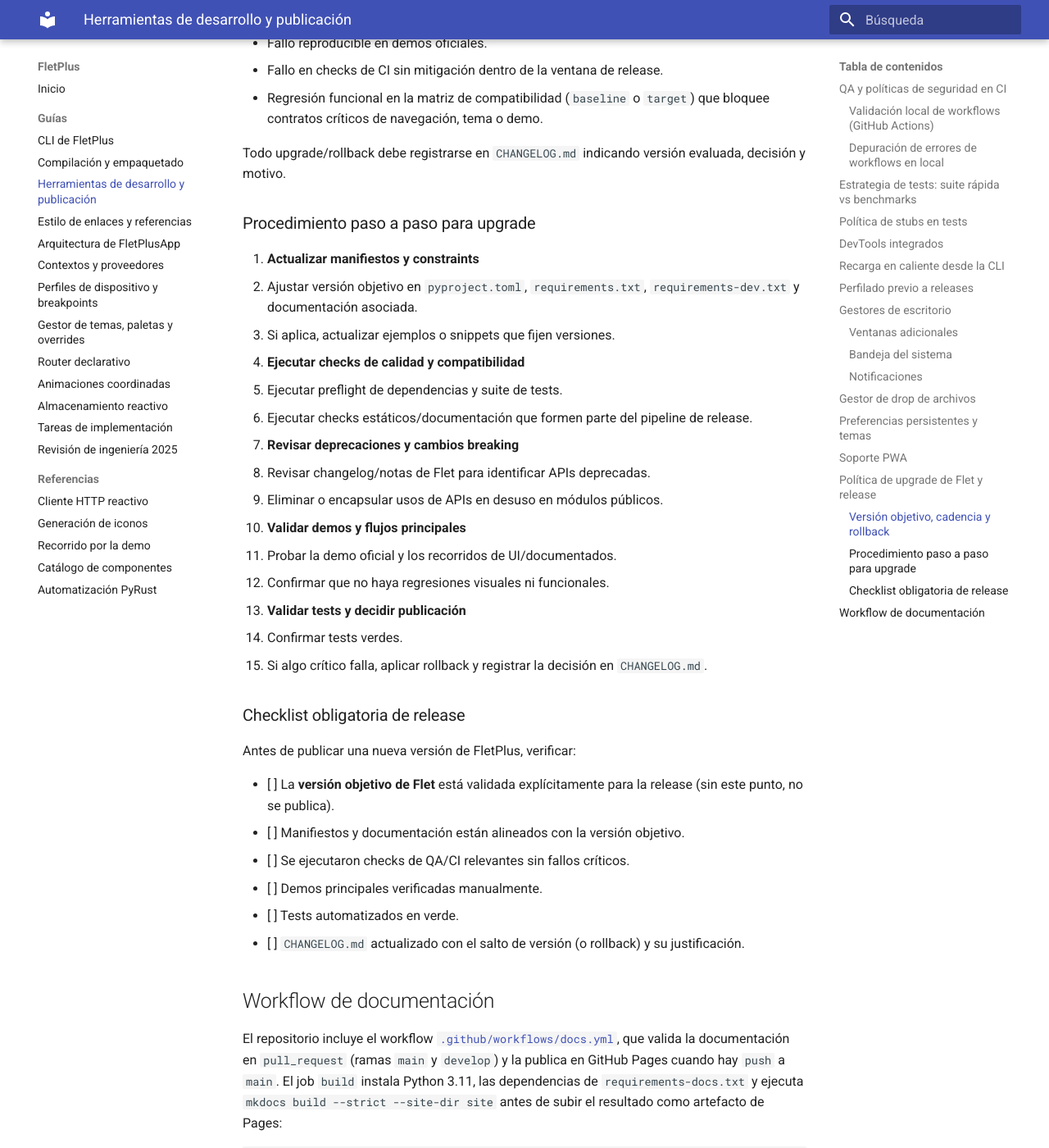
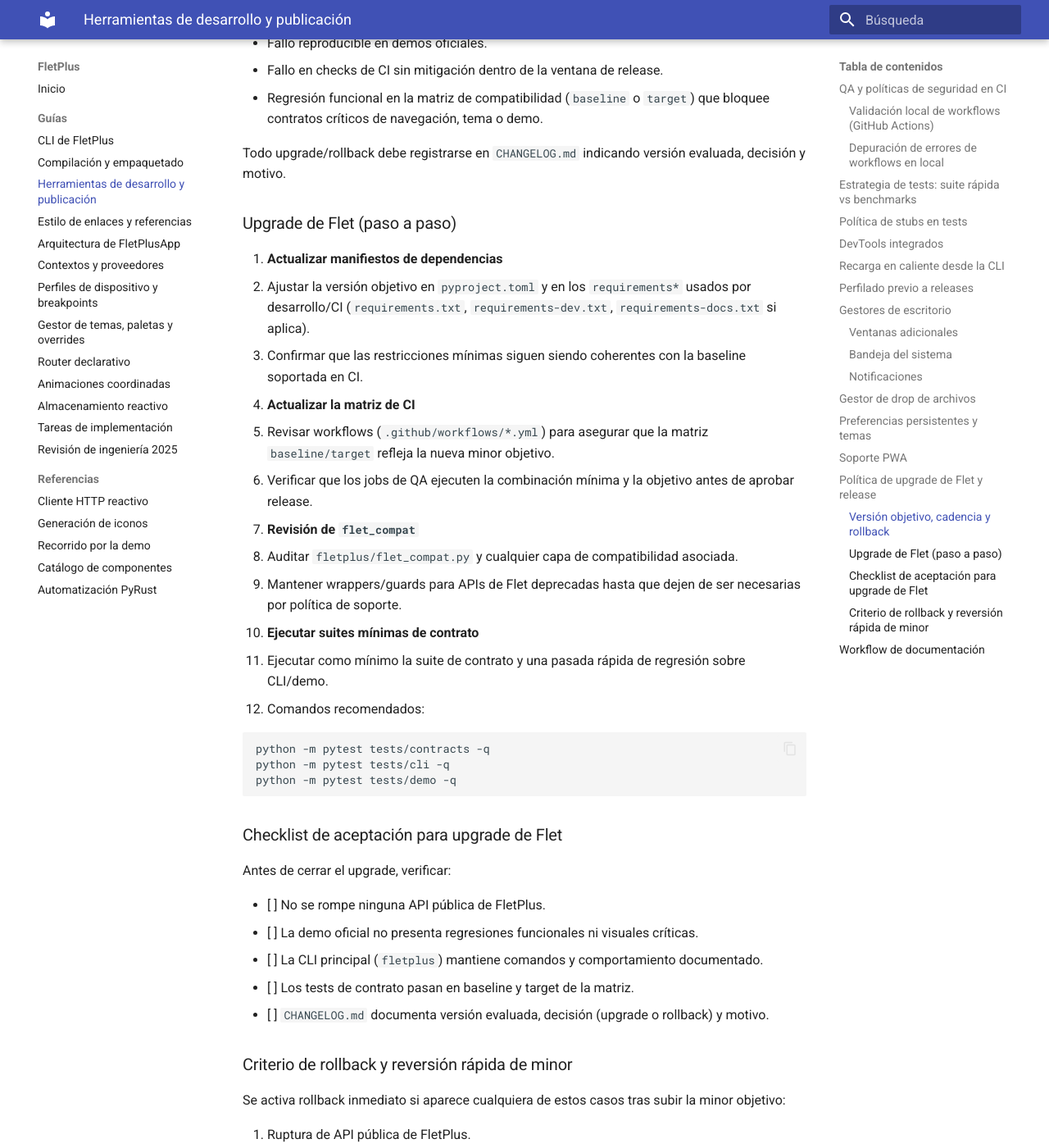
Before and after one commit to Alphonsus411/FletPlus, an MkDocs documentation site: the page built from docs/tooling.md, in a window 1280 px wide and 1400 px high, scrolled down 8545 px. Shown: the whole window at 82% size. Built offline with MkDocs 1.6.1 and Material for MkDocs 9.7.7, drawn with Linux system fonts in a browser that asks for light colours; some of the changed text lies outside the part shown.

Commit message:
docs: detallar upgrade de Flet y rollback

````diff
--- a/docs/tooling.md
+++ b/docs/tooling.md
@@ -263,34 +263,52 @@
 
 Todo upgrade/rollback debe registrarse en `CHANGELOG.md` indicando versión evaluada, decisión y motivo.
 
-### Procedimiento paso a paso para upgrade
+### Upgrade de Flet (paso a paso)
 
-1. **Actualizar manifiestos y constraints**
-   - Ajustar versión objetivo en `pyproject.toml`, `requirements.txt`, `requirements-dev.txt` y documentación asociada.
-   - Si aplica, actualizar ejemplos o snippets que fijen versiones.
-2. **Ejecutar checks de calidad y compatibilidad**
-   - Ejecutar preflight de dependencias y suite de tests.
-   - Ejecutar checks estáticos/documentación que formen parte del pipeline de release.
-3. **Revisar deprecaciones y cambios breaking**
-   - Revisar changelog/notas de Flet para identificar APIs deprecadas.
-   - Eliminar o encapsular usos de APIs en desuso en módulos públicos.
-4. **Validar demos y flujos principales**
-   - Probar la demo oficial y los recorridos de UI/documentados.
-   - Confirmar que no haya regresiones visuales ni funcionales.
-5. **Validar tests y decidir publicación**
-   - Confirmar tests verdes.
-   - Si algo crítico falla, aplicar rollback y registrar la decisión en `CHANGELOG.md`.
+1. **Actualizar manifiestos de dependencias**
+   - Ajustar la versión objetivo en `pyproject.toml` y en los `requirements*` usados por desarrollo/CI (`requirements.txt`, `requirements-dev.txt`, `requirements-docs.txt` si aplica).
+   - Confirmar que las restricciones mínimas siguen siendo coherentes con la baseline soportada en CI.
+2. **Actualizar la matriz de CI**
+   - Revisar workflows (`.github/workflows/*.yml`) para asegurar que la matriz `baseline/target` refleja la nueva minor objetivo.
+   - Verificar que los jobs de QA ejecuten la combinación mínima y la objetivo antes de aprobar release.
+3. **Revisión de `flet_compat`**
+   - Auditar `fletplus/flet_compat.py` y cualquier capa de compatibilidad asociada.
+   - Mantener wrappers/guards para APIs de Flet deprecadas hasta que dejen de ser necesarias por política de soporte.
+4. **Ejecutar suites mínimas de contrato**
+   - Ejecutar como mínimo la suite de contrato y una pasada rápida de regresión sobre CLI/demo.
+   - Comandos recomendados:
 
-### Checklist obligatoria de release
+```bash
+python -m pytest tests/contracts -q
+python -m pytest tests/cli -q
+python -m pytest tests/demo -q
+```
 
-Antes de publicar una nueva versión de FletPlus, verificar:
+### Checklist de aceptación para upgrade de Flet
 
-- [ ] La **versión objetivo de Flet** está validada explícitamente para la release (sin este punto, no se publica).
-- [ ] Manifiestos y documentación están alineados con la versión objetivo.
-- [ ] Se ejecutaron checks de QA/CI relevantes sin fallos críticos.
-- [ ] Demos principales verificadas manualmente.
-- [ ] Tests automatizados en verde.
-- [ ] `CHANGELOG.md` actualizado con el salto de versión (o rollback) y su justificación.
+Antes de cerrar el upgrade, verificar:
+
+- [ ] No se rompe ninguna API pública de FletPlus.
+- [ ] La demo oficial no presenta regresiones funcionales ni visuales críticas.
+- [ ] La CLI principal (`fletplus`) mantiene comandos y comportamiento documentado.
+- [ ] Los tests de contrato pasan en baseline y target de la matriz.
+- [ ] `CHANGELOG.md` documenta versión evaluada, decisión (upgrade o rollback) y motivo.
+
+### Criterio de rollback y reversión rápida de minor
+
+Se activa rollback inmediato si aparece cualquiera de estos casos tras subir la minor objetivo:
+
+1. Ruptura de API pública de FletPlus.
+2. Regresión crítica en demo o CLI sin mitigación en la ventana de release.
+3. Fallo consistente en tests de contrato (baseline o target) que comprometa compatibilidad.
+
+Para revertir rápidamente la minor objetivo:
+
+1. Restablecer la versión anterior en `pyproject.toml` y `requirements*`.
+2. Restaurar la matriz de CI previa (`baseline/target`) en workflows.
+3. Revertir ajustes de `flet_compat` introducidos exclusivamente para la minor fallida.
+4. Ejecutar de nuevo `tests/contracts`, `tests/cli` y `tests/demo` para confirmar estabilización.
+5. Registrar rollback en `CHANGELOG.md` con causa raíz y plan de reintento.
 
 ## Workflow de documentación
 
````
Also changed, not shown: README.md (+1 -1 lines).
